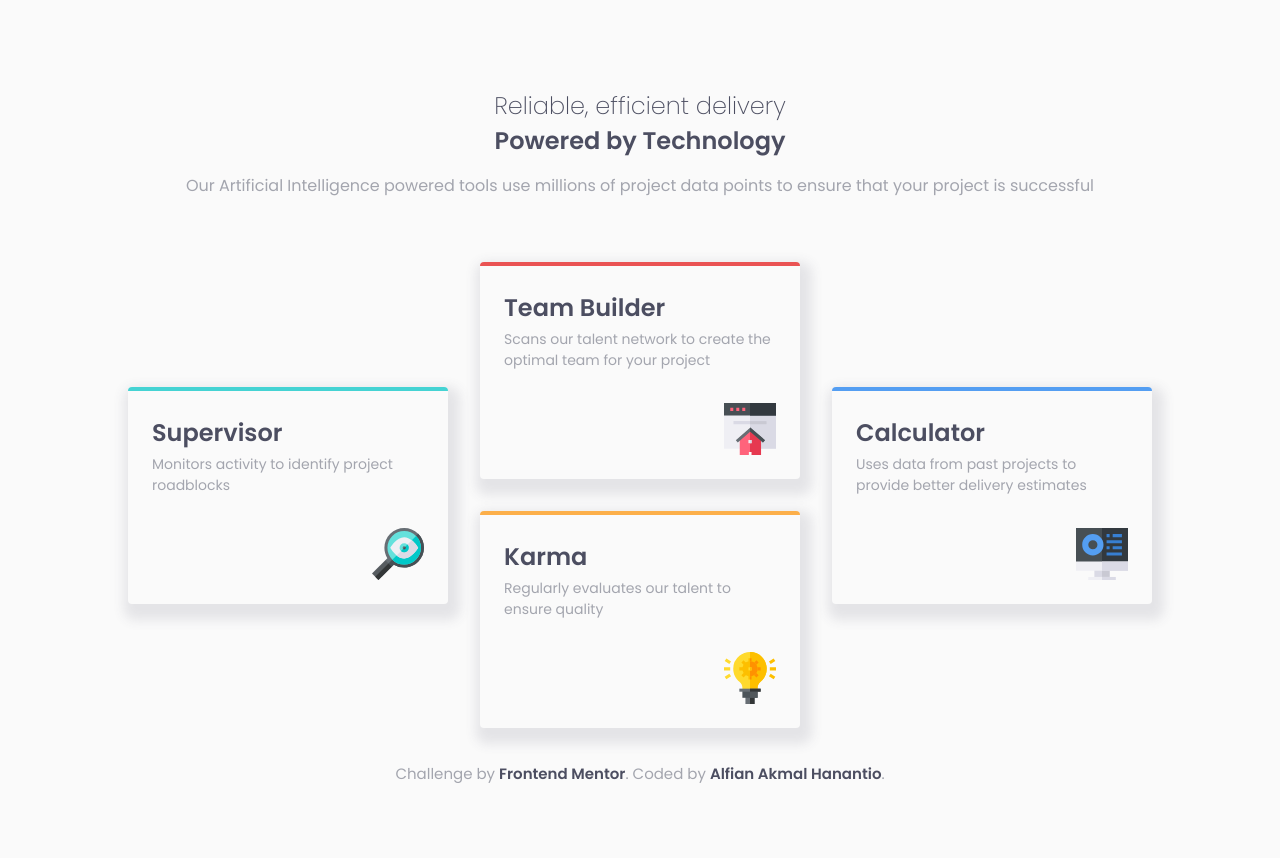
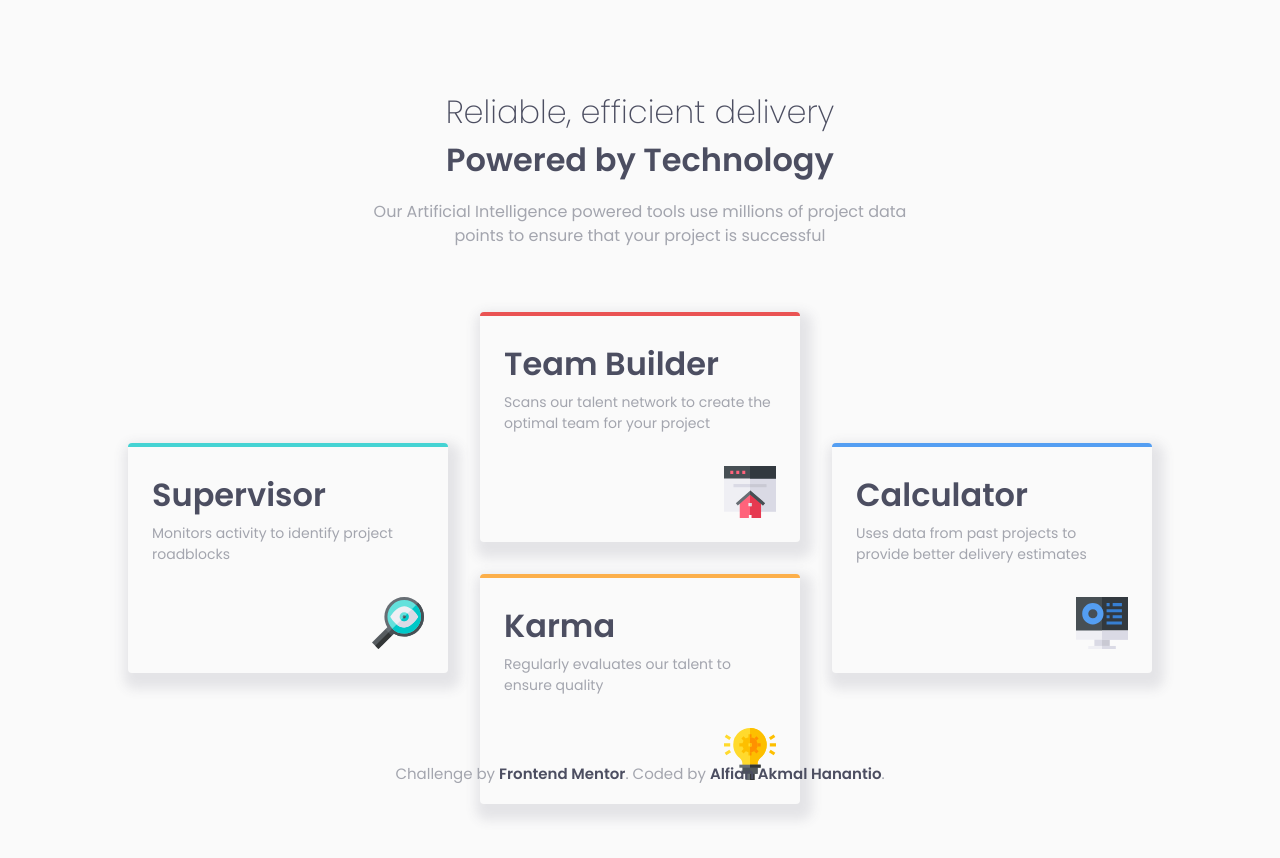
Before and after one commit to amalhanaja/four-card-feature-section, a React (Create React App) app: page / in a window 1280 px wide. Shown: the top 858 px of the page. Before the commit the page ends 800 px from the top, so only its background shows below. Built offline with nearby package versions, Linux system fonts and the light colour scheme.

Commit message:
Typography Adjustment

```diff
--- a/src/components/Typography/H1.ts
+++ b/src/components/Typography/H1.ts
@@ -1,10 +1,14 @@
 import styled from '../../styles/styled-components';
+import media from '../../styles/media';
 
 const H1 = styled.h1`
   margin: 0;
   font-weight: ${({ theme }): number => theme.fontWeight.semiBold};
   font-size: 24px;
   color: ${({ theme }): string => theme.colors.veryDarkBlue};
+  ${media.desktop} {
+    font-size: 32px;
+  }
 `;
 
 export default H1;
--- a/src/containers/App/index.tsx
+++ b/src/containers/App/index.tsx
@@ -46,6 +46,7 @@ const Description = styled.p`
   text-align: center;
   font-size: 16px;
   line-height: 1.5;
+  max-width: 576px;
 `;
 
 const FeatureSection = styled.section`
```
